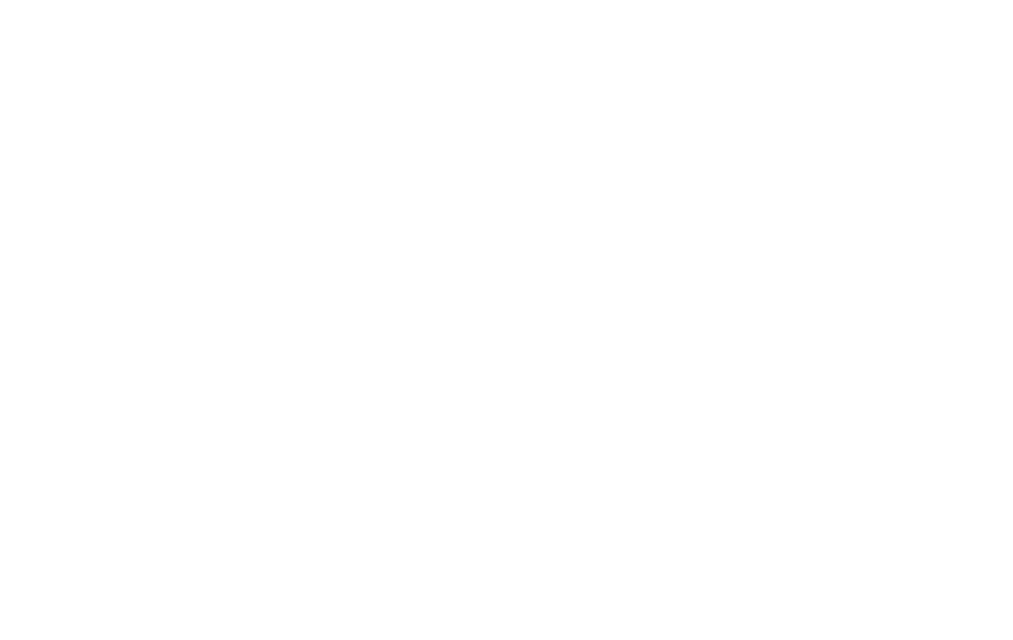
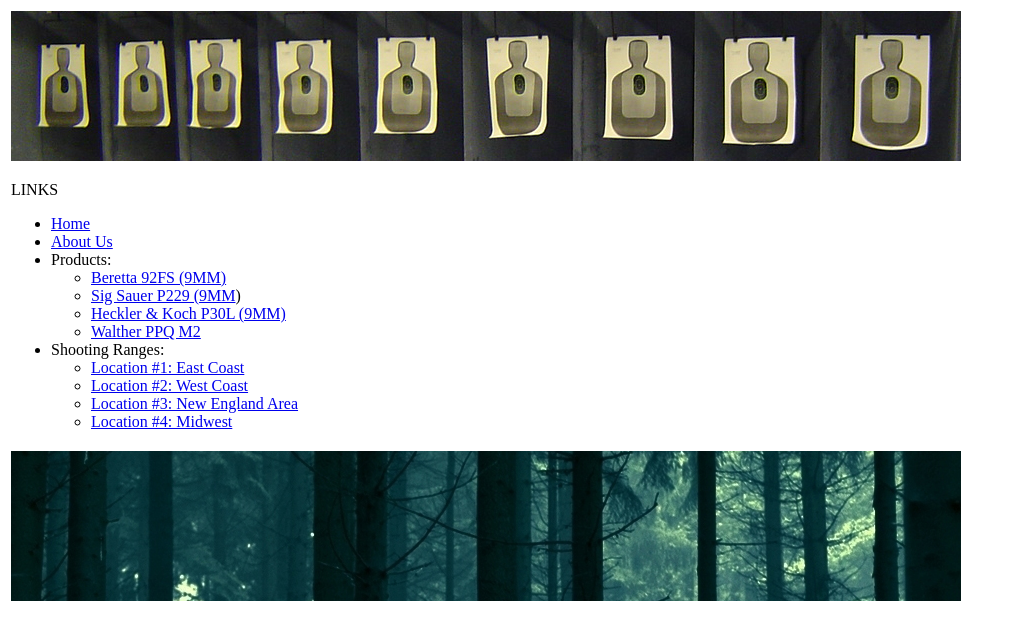
Before and after one commit to dabdulmyanov-zz/safety-first-firearms, a plain HTML site: page Content/about-us.html in a window 1280 px wide. Shown: the whole page, without its empty margins (0-1013 px from the left). Drawn offline with Linux system fonts and the light colour scheme.

Commit message:
Added About Us Page

```diff
--- a/Content/about-us.html
+++ b/Content/about-us.html
@@ -1,10 +1,48 @@
 <!DOCTYPE html PUBLIC "-//W3C//DTD XHTML 1.0 Transitional//EN" "http://www.w3.org/TR/xhtml1/DTD/xhtml1-transitional.dtd">
-<html xmlns="http://www.w3.org/1999/xhtml">
+<html xmlns="http://www.w3.org/1999/xhtml"><!-- InstanceBegin template="/Templates/Base Template.dwt" codeOutsideHTMLIsLocked="false" -->
 <head>
 <meta http-equiv="Content-Type" content="text/html; charset=utf-8" />
-<title>Untitled Document</title>
+<!-- InstanceBeginEditable name="doctitle" -->
+<title>About Us</title>
+<!-- InstanceEndEditable -->
+<!-- InstanceBeginEditable name="head" -->
+<!-- InstanceEndEditable -->
 </head>
+<body>
+<table width="950">
+	<tr>
+		<td colspan="2"><img src="../Images/Banner.jpg" width="950" height="150" /></td>
+		</tr>
+	<tr>
+		<td width="319">
+			<p>LINKS</p>
+			<ul>
+				<li><a href="../index.html">Home</a></li>
+				<li><a href="about-us.html">About Us</a></li>
+				<li>Products:
+					<ul>
+						<li><a href="../Products/beretta-92fs.html">Beretta 92FS (9MM)</a></li>
+						<li><a href="../Products/sig-sauer-p229.html">Sig Sauer P229 (9MM</a>)</li>
+						<li><a href="../Products/heckler-koch-p30l.html">Heckler &amp; Koch P30L (9MM)</a></li>
+						<li><a href="../Products/walther-ppq-m2.html">Walther PPQ M2</a></li>
+						</ul>
+				</li>
+				<li>Shooting Ranges:
+					<ul>
+						<li><a href="../Ranges/east-coast.html">Location #1: East Coast</a></li>
+						<li><a href="../Ranges/west-coast.html">Location #2: West Coast</a></li>
+						<li><a href="../Ranges/new-england.html">Location #3: New England Area</a></li>
+						<li><a href="../Ranges/midwest.html">Location #4: Midwest</a></li>
+					</ul>
+				</li>
+			</ul>
+			</td>
+		<td width="619"><!-- InstanceBeginEditable name="ContentRegion" -->&nbsp;<!-- InstanceEndEditable --></td>
+	</tr>
 
-<body>
+	<tr>
+		<td colspan="2"><img src="../Images/Footer.jpg" width="950" height="150" /></td>
+		</tr>
+</table>
 </body>
-</html>
+<!-- InstanceEnd --></html>
```
